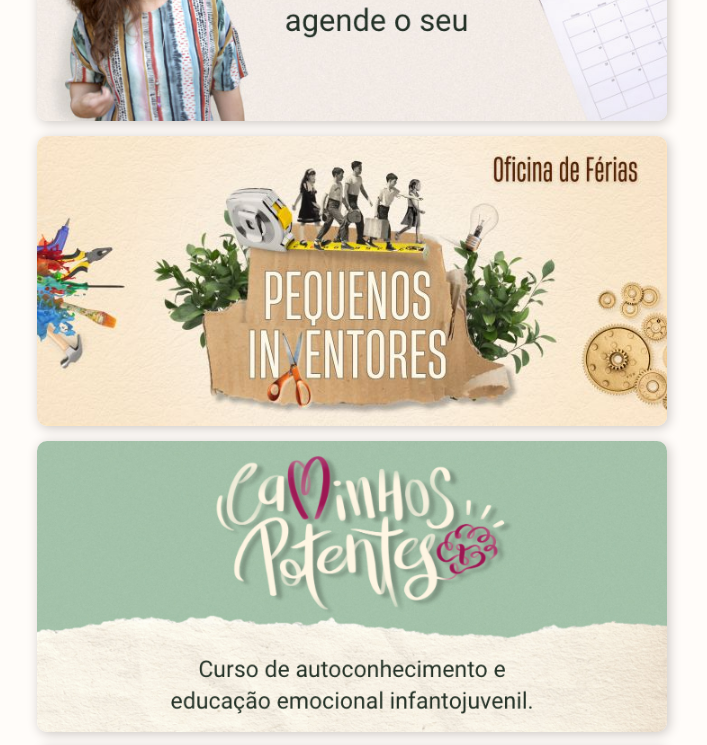
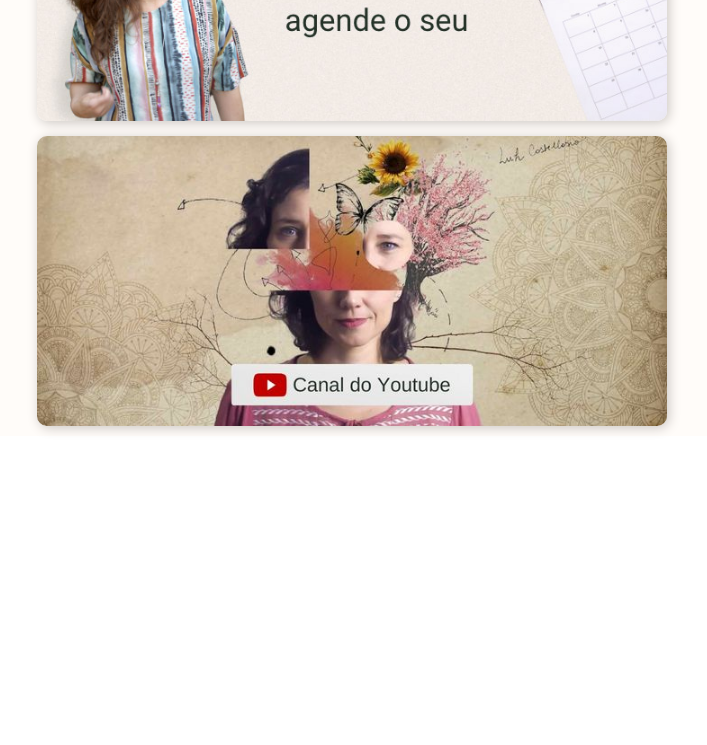
Before and after one commit to victormerseguel/luciana-castellano-next, a Next.js app: page /bio in a window 1280 px wide. Shown: the part 560-1305 px from the top of the page, without its empty margins (288-995 px from the left). After the commit the page ends 1004 px from the top, so only its background shows below. Built offline with nearby package versions, Linux system fonts and the light colour scheme.

Commit message:
feat: update bio

```diff
--- a/src/app/bio/page.js
+++ b/src/app/bio/page.js
@@ -15,18 +15,18 @@ const cards = [
   {
     src: atendimentos,
     alt: "Banner Atendimentos",
-    link: "https://wa.me/5511976363608?text=Ol%c3%a1%2c+gostaria+de+mais+informa%c3%a7%c3%b5es+%c3%a0+respeito+dos+atendimentos.",
+    link: "https://wa.me/351935715802?text=Ol%c3%a1%2c+gostaria+de+mais+informa%c3%a7%c3%b5es+%c3%a0+respeito+dos+atendimentos.",
   },
-  {
-    src: pequenosinventores,
-    alt: "Banner Pequenos Inventores",
-    link: "https://wa.link/g8yw9y",
-  },
-  {
-    src: caminhospotentes,
-    alt: "Banner Curso Caminhos Potentes",
-    link: "https://luhcastellano.com/caminhos-potentes",
-  },
+  // {
+  //   src: pequenosinventores,
+  //   alt: "Banner Pequenos Inventores",
+  //   link: "https://wa.link/g8yw9y",
+  // },
+  // {
+  //   src: caminhospotentes,
+  //   alt: "Banner Curso Caminhos Potentes",
+  //   link: "https://luciana-castellano.vercel.app/caminhos-potentes",
+  // },
   // {
   //   src: fabuloso,
   //   alt: "Banner do curso O Fabuloso Mundo das Crianças que se Amam",
--- a/src/app/pequenos-inventores/components/Info.js
+++ b/src/app/pequenos-inventores/components/Info.js
@@ -29,7 +29,7 @@ const Info = () => {
         <p>
           <strong>Valor: </strong>72€
           {/* <span className={style.small}>
-            {"("}22€ pagos na inscrição + 50€ pagos até ao dia 09/08{")"}
+            {" ("}22€ pagos na inscrição + 50€ pagos até ao dia 09/08{")"}
           </span> */}
         </p>
         <p className={`${style.small} ${style.space}`}>
```
